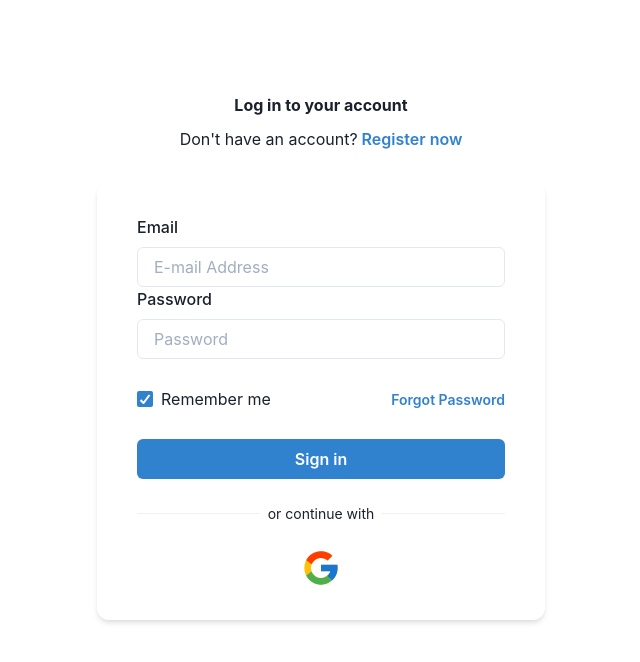
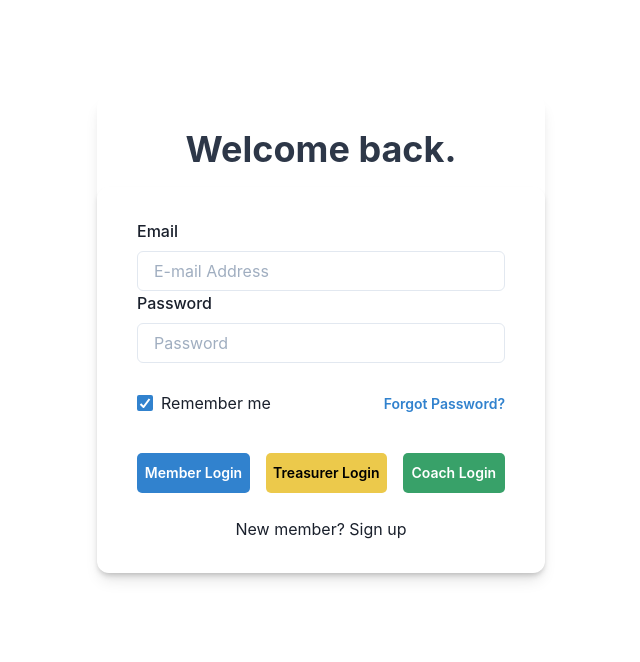
Before and after one commit to occamsrazor0013/cps406_iteration2and3, a React (Create React App) app in the folder client/: page / in a window 1280 px wide. Shown: the top 662 px of the page, without its empty margins (319-959 px from the left). Built offline with nearby package versions, Linux system fonts and the light colour scheme; no server answers; the HTML template or start-up script is replaced by a standard one.

Commit message:
Add files via upload

```diff
--- a/client/src/Login.js
+++ b/client/src/Login.js
@@ -1,7 +1,7 @@
-import React, { useEffect, useState } from "react";
-import { Link, useNavigate } from "react-router-dom";
-import { auth, logInWithEmailAndPassword, signInWithGoogle } from "./firebase";
-import { useAuthState } from "react-firebase-hooks/auth";
+import React, { useEffect, useState } from 'react'
+import { Link, useNavigate } from 'react-router-dom'
+import { auth, logInWithEmailAndPassword, signInWithGoogle } from './firebase'
+import { useAuthState } from 'react-firebase-hooks/auth'
 import { FcGoogle } from 'react-icons/fc'
 import {
   Box,
@@ -19,84 +19,133 @@ import {
   Text,
   useBreakpointValue,
   useColorModeValue,
+  ButtonGroup
+
 } from '@chakra-ui/react'
-function Login() {
-    const [email, setEmail] = useState("");
-    const [password, setPassword] = useState("");
-    const [user, loading, error] = useAuthState(auth);
-    const navigate = useNavigate();
+function Login () {
+  const [email, setEmail] = useState('')
+  const [password, setPassword] = useState('')
+  const [user, loading, error] = useAuthState(auth)
+  const navigate = useNavigate()
   useEffect(() => {
     if (loading) {
       // maybe trigger a loading screen
-        return;
+      return
     }
-        if (user) navigate("/dashboard");
-    }, [user, loading]);
+    if (user) navigate('/dashboard')
+  }, [user, loading])
   return (
-        <Container maxW="lg" py={{ base: '12', md: '24' }} px={{ base: '0', sm: '8' }}>
-            <Stack spacing="8">
-                <Stack spacing="6">
-                    <Stack spacing={{ base: '2', md: '3' }} textAlign="center">
-                    <Heading size={useBreakpointValue({ base: 'xs', md: 'sm' })}>
-                        Log in to your account
+
+    <Container
+
+      maxW='lg'
+      py={{ base: '12', md: '24' }}
+      px={{ base: '0', sm: '8' }}
+
+    >
+      <Stack spacing='8'
+        boxShadow="lg"
+        rounded="xl"
+        flexDir="column"
+        justifyContent="center">
+
+        <Stack spacing='6'>
+          <Stack spacing={{ base: '2', md: '3' }} textAlign='center'>
+            <Heading color='gray.700' marginTop='2rem' marginBottom='-1rem'>
+              Welcome back.
             </Heading>
-                    <HStack spacing="1" justify="center">
-                        <Text color="muted">Don't have an account?</Text>
-                        <Button variant="link" colorScheme="blue">
-                            <Link to="/register">Register now</Link>
-                        </Button>
-                    </HStack>
            </Stack>
         </Stack>
         <Box
+          minW={{ base: "90%", md: "50px" }}
           py={{ base: '0', sm: '8' }}
           px={{ base: '4', sm: '10' }}
           bg={useBreakpointValue({ base: 'transparent', sm: 'bg-surface' })}
           boxShadow={{ base: 'none', sm: useColorModeValue('md', 'md-dark') }}
           borderRadius={{ base: 'none', sm: 'xl' }}
         >
-                    <Stack spacing="7">
-                        <Stack spacing="12">
+          <Stack spacing='7'>
+            <Stack spacing='12'>
               <FormControl>
-                                <FormLabel htmlFor="email">Email</FormLabel>
+                <FormLabel htmlFor='email'>Email</FormLabel>
                 <Input
-                                    id="email"
-                                    type="email"
+                  id='email'
+                  type='email'
                   value={email}
-                                    onChange={(e) => setEmail(e.target.value)}
-                                    placeholder="E-mail Address" />
-                                <FormLabel htmlFor="email">Password</FormLabel>
+                  onChange={e => setEmail(e.target.value)}
+                  placeholder='E-mail Address'
+                />
+                <FormLabel htmlFor='email'>Password</FormLabel>
                 <Input
-                                    id="password"
-                                    type="password"
+                  id='password'
+                  type='password'
                   value={password}
-                                    onChange={(e) => setPassword(e.target.value)}
-                                    placeholder="Password" />
+                  onChange={e => setPassword(e.target.value)}
+                  placeholder='Password'
+                />
               </FormControl>
             </Stack>
-                        <HStack justify="space-between">
+            <HStack justify='space-between'>
               <Checkbox defaultIsChecked>Remember me</Checkbox>
-                            <Button variant="link" colorScheme="blue" size="sm">
-                                <Link to="/reset">Forgot Password</Link>
+              <Button variant='link' colorScheme='blue' size='sm'>
+                <Link to='/reset'>Forgot Password?</Link>
               </Button>
             </HStack>
-                        <Stack spacing="6">
-                            <Button colorScheme='blue' onClick={() => logInWithEmailAndPassword(email, password)}>Sign in</Button>
-                            <HStack>
-                                <Divider />
-                                    <Text fontSize="sm" whiteSpace="nowrap" color="muted">
-                                        or continue with
-                                    </Text>
-                                <Divider />
-                            </HStack>
+            <Stack spacing='6'>
+
+            <ButtonGroup marginTop={2.5} spacing={4}>
+                <Button
+                  borderRadius={5}
+                  type="submit"
+                  variant="solid"
+                  colorScheme="blue"
+                  width="inherit"
+                  onClick={() => logInWithEmailAndPassword(email, password)}
+                  fontSize="sm"
+
+                >
+                  Member Login
+                </Button>
+
+                <Button
+                  borderRadius={5}
+                  type="submit"
+                  variant="solid"
+                  colorScheme="yellow"
+                  width="inherit"
+                  fontSize="sm"
+
+                >
+                  Treasurer Login
+                </Button>
+                <Button
+                  display="inline-flex"
+                  borderRadius={5}
+                  type="submit"
+                  variant="solid"
+                  colorScheme="green"
+                  width="inherit"
+                  fontSize="sm"
+                >
+                  Coach Login
+                </Button>
+              </ButtonGroup>
+
               <Center>
-                                <FcGoogle size={40} onClick={signInWithGoogle}/>
+              <Box>
+                New member?{" "}
+                <Link color="blue.200"
+                to="/register"
+                 >
+                Sign up
+                </Link>
+                </Box>
               </Center>
             </Stack>
           </Stack>
         </Box>
       </Stack>
     </Container>
-    );
+  )
 }
-export default Login;
+export default Login
```
Lines whose indentation alone changed are shown as unchanged.
